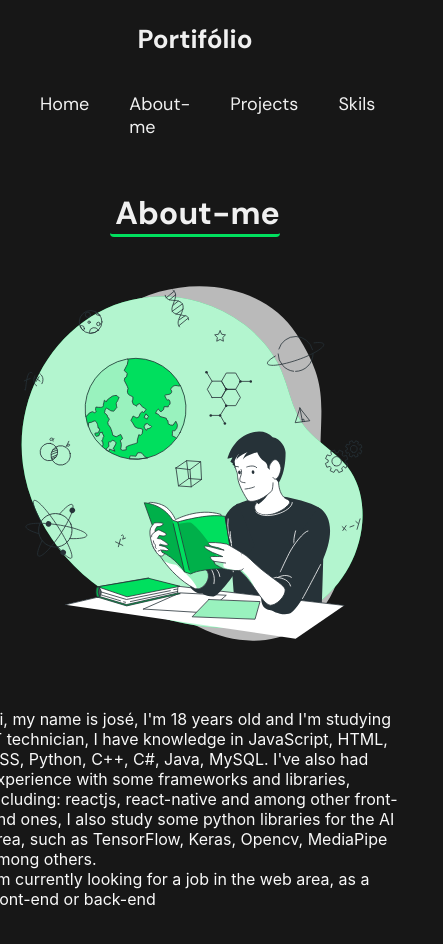
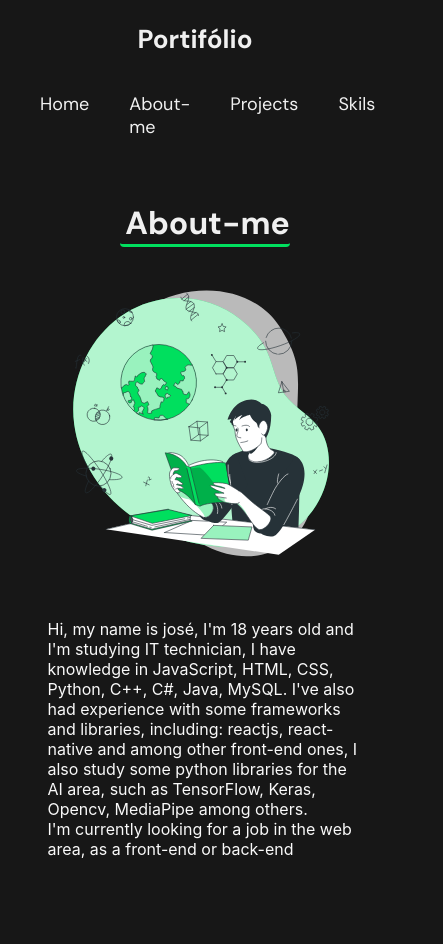
Before and after one commit to joseCorte-exe/portifolio, a React (Create React App) app: page /about in a window 390 px wide. Shown: the top 944 px of the page, 443 px wide, since content can reach past the window. Built offline with nearby package versions, Linux system fonts and the light colour scheme.

Commit message:
repairs :ok_hand:

```diff
--- a/src/components/aboutme/index.css
+++ b/src/components/aboutme/index.css
@@ -6,25 +6,31 @@ article {
     width: 400px;
 }
 
-.about-img {
-    width: 400px;
-}
-
-main {
-    margin-right: 30px;
+.about-main {
+    padding-right: 80px;
 }
 
 @media (max-width: 930px) {
-    section {
+    .about-main {
+        justify-content: flex-start;
+        align-items: flex-start;
+        margin: 0px !important;
+        padding-left: 0px !important;
+    }
+
+    .about-section {
         display: flex;
         justify-content: center;
 
         flex-wrap: wrap !important;
     }
-    article {
+    .about-article {
         display: flex;
         justify-content: center;
 
         flex-wrap: wrap !important;
     }
+    .about-img {
+        width: 300px;
+    }
 }
--- a/src/components/aboutme/index.jsx
+++ b/src/components/aboutme/index.jsx
@@ -6,10 +6,10 @@ import "./index.css";
 
 export default function About() {
     return (
-        <main>
-            <section>
+        <main className="about-main">
+            <section className="about-section">
                 <h1 className="primary topic">About-me</h1>
-                <article>
+                <article className="about-article">
                     <img src={aboutSVG} className="about-img"/>
                     <p className="secondary">
                     Hi, my name is josé, I'm 18 years old and I'm studying IT technician,
@@ -23,6 +23,7 @@ export default function About() {
                     </p>
                 </article>
             </section>
+            <footer></footer>
         </main>
     )
 }
--- a/src/components/home/index.css
+++ b/src/components/home/index.css
@@ -10,7 +10,7 @@
 }
 
 @media (max-width: 940px) {
-    main {
+    .home-main {
         margin: 0;
 
         padding: 10px;
@@ -18,7 +18,7 @@
         flex-direction: column;
     }
 
-    section {
+    .home-section {
         margin: 0 !important;
     }
 
@@ -35,7 +35,11 @@
 
     .home-icons {
         width: 50px;
+        margin-right: 20px;
     }
+    .home-article {
+        display: flex;
 
-
+        justify-content: center;
+    }
 }
--- a/src/components/home/index.jsx
+++ b/src/components/home/index.jsx
@@ -9,37 +9,19 @@ import "../../index.css"
 
 export default function Home() {
     return (
-        <main>
+        <main className="home-main">
             <h1 className="topic primary">Home</h1>
-            <section>
+            <section className="home-section">
                 <h2 className="primary">olá, meu nome é <br></br> José Corte :)</h2>
                 <span className='secondary' >Desenvolvedor web, front-end</span>
 
-                <article>
+                <article className="home-article">
                     <img src={githubSVG} className="home-icons"/>
                     <img src={instagramSVG} className="home-icons"/>
                 </article>
             </section>
             <img src={DevSvg} className="home-svg"></img>
+            <footer></footer>
         </main>
-        // <div className="home-container">
-        //     <div className="home-content">
-        //         <h1 className="home-topic white-f0">Home</h1>
-        //         <div className="home-subcontent">
-        //             <div className="home-pg">
-        //                 <div>
-        //                     <h2 className='home-h2 white-f9'>{"Olá, eu sou o"} <br/> {"José Corte :)"}</h2>
-        //                     <span className='white-f9'>Desenvolvedor de nada, mas sabe algumas coisas</span>
-        //                 </div>
-        //                 <div>
-        //                     <img src={githubSVG} className="home-icons"/>
-        //                     <img src={instagramSVG} className="home-icons"/>
-        //                 </div>
-        //             </div>
-        //             {/* <h2 className='home-h2 white-f9'>{text}</h2> */}
-        //             <img src={DevSvg} className="home-svg"></img>
-        //         </div>
-        //     </div>
-        // </div>
     )
 }
--- a/src/index.css
+++ b/src/index.css
@@ -68,6 +68,12 @@ main {
   padding-left: 100px;
 
   padding-top: 20px;
+
+  margin-bottom: 50px;
+}
+
+footer {
+  height: 80px;
 }
 
 main section {
```
